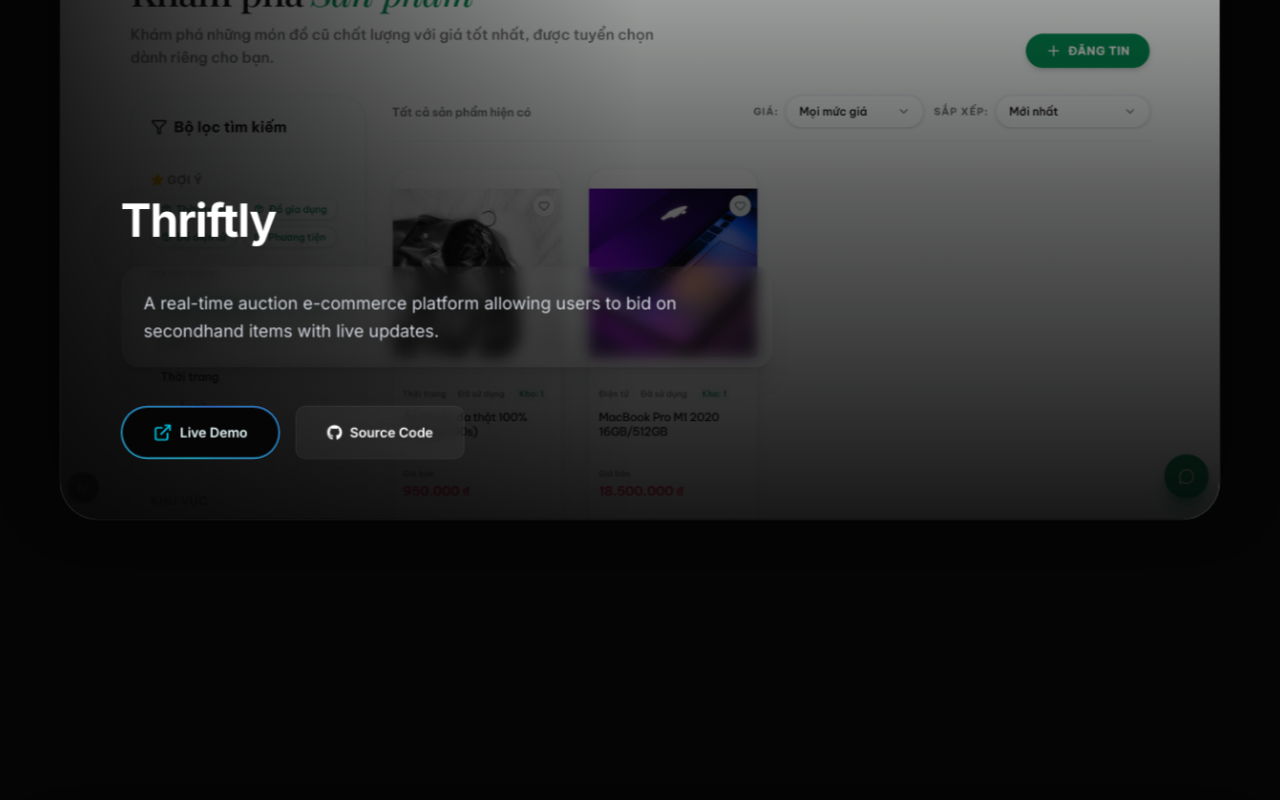
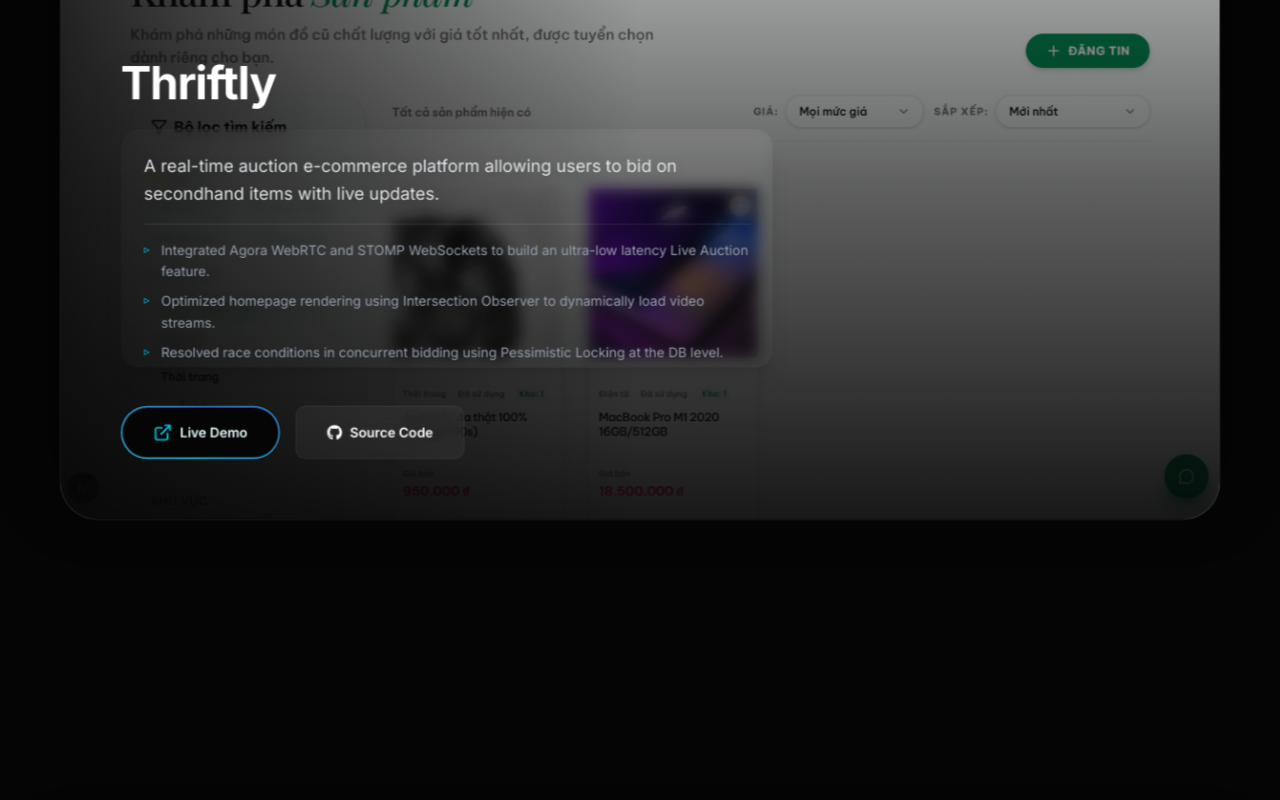
Before and after one commit to lehai170504/portfolio, a Next.js app: page / in a window 1280 px wide. Shown: the part 2780-3580 px from the top of the page. Built offline with nearby package versions, Linux system fonts and the light colour scheme.

Commit message:
feat: add detailed project features UI and populate Thriftly details

```diff
--- a/src/components/sections/projects.tsx
+++ b/src/components/sections/projects.tsx
@@ -123,9 +123,21 @@
           <h3 className="text-4xl md:text-5xl font-bold text-white mb-6 tracking-tight drop-shadow-2xl">
             {project.title}
           </h3>
-          <p className="text-gray-300 text-base md:text-lg leading-relaxed mb-10 drop-shadow-lg glass-card p-6 rounded-2xl border-none pointer-events-auto">
-            {project.description}
-          </p>
+          <div className="glass-card p-6 rounded-2xl border-none pointer-events-auto mb-10 max-h-[250px] overflow-y-auto [&::-webkit-scrollbar]:w-2 [&::-webkit-scrollbar-track]:bg-white/5 [&::-webkit-scrollbar-thumb]:bg-cyan-500/50 [&::-webkit-scrollbar-thumb]:rounded-full">
+            <p className="text-gray-200 text-base md:text-lg leading-relaxed drop-shadow-lg">
+              {project.description}
+            </p>
+            {project.features && (
+              <ul className="mt-4 space-y-2 border-t border-white/10 pt-4">
+                {project.features.map((feature: string, i: number) => (
+                  <li key={i} className="flex items-start gap-3 text-sm text-gray-400 leading-relaxed">
+                    <span className="text-cyan-400 mt-0.5 text-xs">▹</span>
+                    <span>{feature}</span>
+                  </li>
+                ))}
+              </ul>
+            )}
+          </div>
           <div className="flex flex-wrap items-center gap-4 pointer-events-auto">
             <a
               href={project.liveUrl}
--- a/src/data/content.ts
+++ b/src/data/content.ts
@@ -20,8 +20,17 @@
       id: "thriftly",
       title: "Thriftly",
       description: "A real-time auction e-commerce platform allowing users to bid on secondhand items with live updates.",
+      features: [
+        "Integrated Agora WebRTC and STOMP WebSockets to build an ultra-low latency Live Auction feature.",
+        "Optimized homepage rendering using Intersection Observer to dynamically load video streams.",
+        "Resolved race conditions in concurrent bidding using Pessimistic Locking at the DB level.",
+        "Built an Escrow Wallet system ensuring 100% secure transactions with @Transactional rollbacks.",
+        "Implemented Clean Architecture by separating Domain, Command, and Query layers.",
+        "Secured the system against DDoS and brute-force attacks using Bucket4j Rate Limiting.",
+        "Configured highly secure authentication utilizing JWT with Refresh Tokens and strict XSS/CSRF defenses."
+      ],
       tags: ["Spring Boot", "Next.js", "WebSockets", "PostgreSQL", "Escrow"],
-      githubUrl: "https://github.com/hoanghai/thriftly",
+      githubUrl: "https://github.com/lehai170504/thriftly",
       liveUrl: "https://thrift-swap.vercel.app",
       image: "/images/thriftly-official.png",
     },
```
